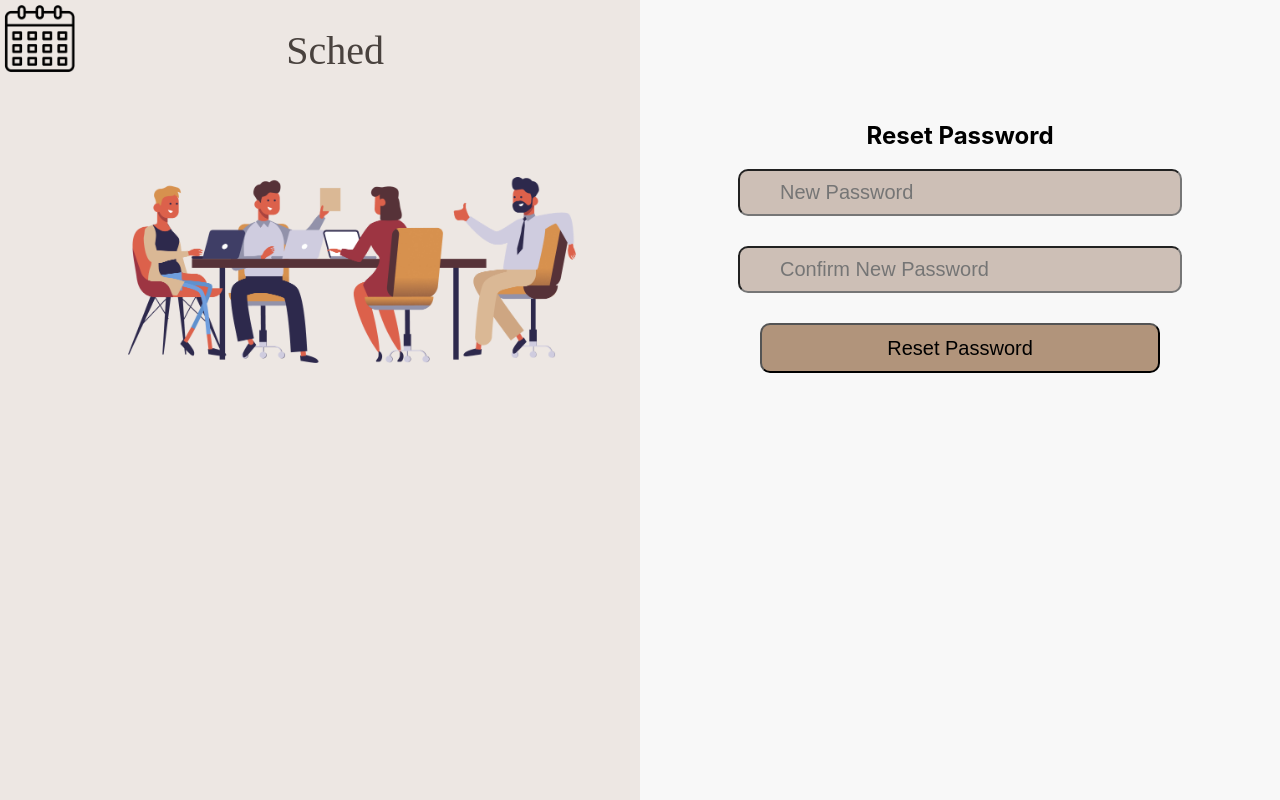
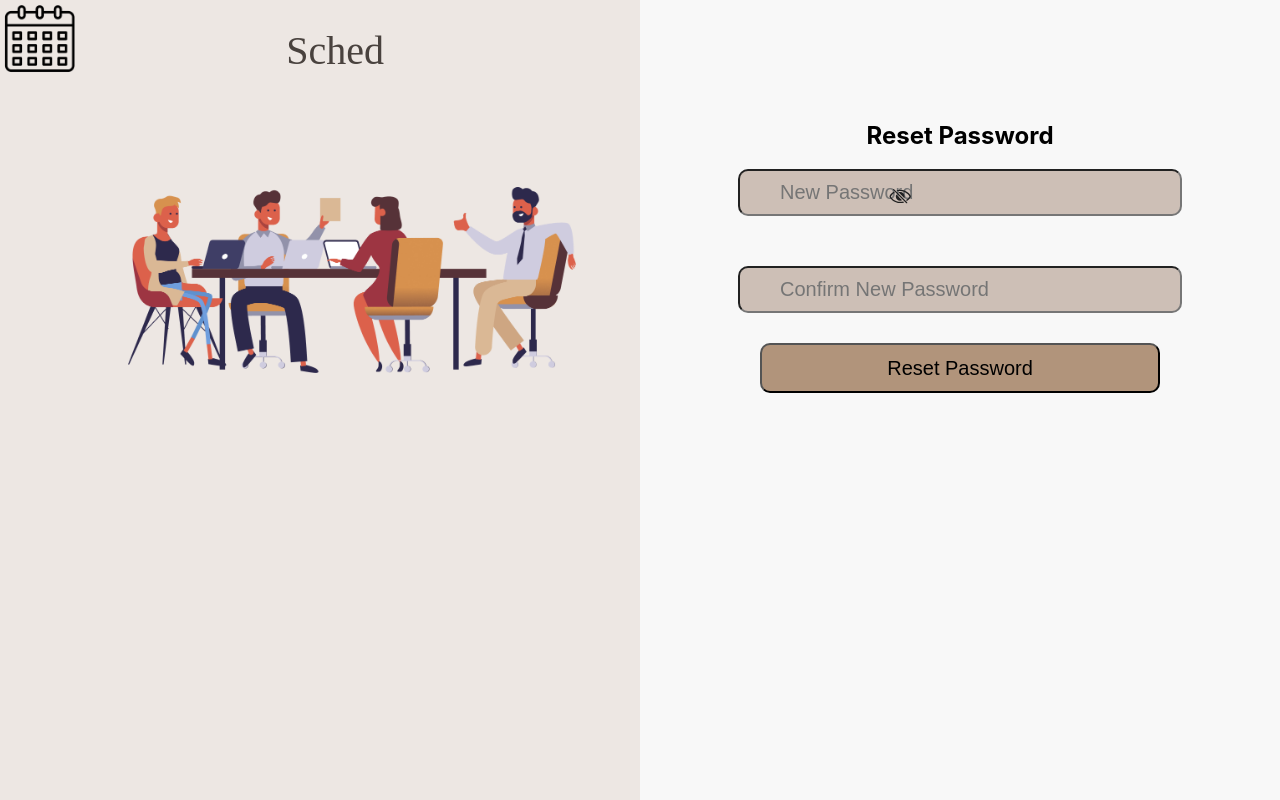
Before and after one commit to matt0125/Scheduler, a React (Create React App) app in the folder web/: page /reset-password/1 in a window 1280 px wide. Shown: the top 800 px of the page. Built offline with nearby package versions, Linux system fonts and the light colour scheme.

Commit message:
Final Reset Password Styling

```diff
--- a/web/src/pages/ResetPasswordPage.js
+++ b/web/src/pages/ResetPasswordPage.js
@@ -59,7 +59,7 @@ const ResetPasswordPage = () => {
 
   const handleChange = (e) => {
     const { name, value } = e.target;
-
+    setNewPassword(e.target.value)
     validateField(name, value);
   };
 
@@ -106,8 +106,10 @@ const ResetPasswordPage = () => {
           <img src={vector} id='reset-photo' className="business-photo" alt="business vector"/>
         </Col>
         <Col className="main-column">
-        {error && <div style={{ color: 'red' , alignItems: 'center'}}>{error}</div>}
+        <div className='reset-message'>
+        {error && <div style={{ color: 'red'}}>{error}</div>}
         {success && <div style={{ color: 'green' }}>{success}</div>}
+        </div>
         <div className="login-box">
         <h2 class="font-family-katibeh">Reset Password</h2>
         <div class="new-pass">
@@ -116,7 +118,7 @@ const ResetPasswordPage = () => {
             placeholder="New Password"
             value={newPassword}
             name="password"
-            onChange={(e) => setNewPassword(e.target.value)}
+            onChange={handleChange}
           />
           <div className="checkbox_wrapper1" onClick={togglePasswordVisibility}>
                   <img
@@ -145,6 +147,7 @@ const ResetPasswordPage = () => {
           </div>
         <button className="submit-button" onClick={handleResetPassword}>Reset Password</button>
         </div>
+
         </Col>
       </Row>
     </Container>
--- a/web/src/styles/Login.css
+++ b/web/src/styles/Login.css
@@ -304,17 +304,19 @@ h1 {
 }
 
 .checkbox_wrapper1 img{
-  right: 215px;
-  top: -110px;
+  right: 270px;
+  top: 95px;
 }
 
 .checkbox_wrapper2 img{
   left: 666px;
-  top: 175px;
+  top: 192px;
 }
 
 .pass-popup{
   position: absolute;
+  left: 335px;
+  top: 120px;
   background-color: #ff9999;
   color: #333;
   padding: 8px;
@@ -323,3 +325,9 @@ h1 {
   font-size: 12px;
   z-index: 1;
 }
+
+.reset-message{
+  margin: auto;
+  margin-left: 41%;
+  width: 200px;
+}
--- a/web/src/styles/Register.css
+++ b/web/src/styles/Register.css
@@ -489,5 +489,5 @@
 }
 
 .new-pass{
-  padding-bottom: 30px;
+  padding-bottom: 50px;
 }
```
